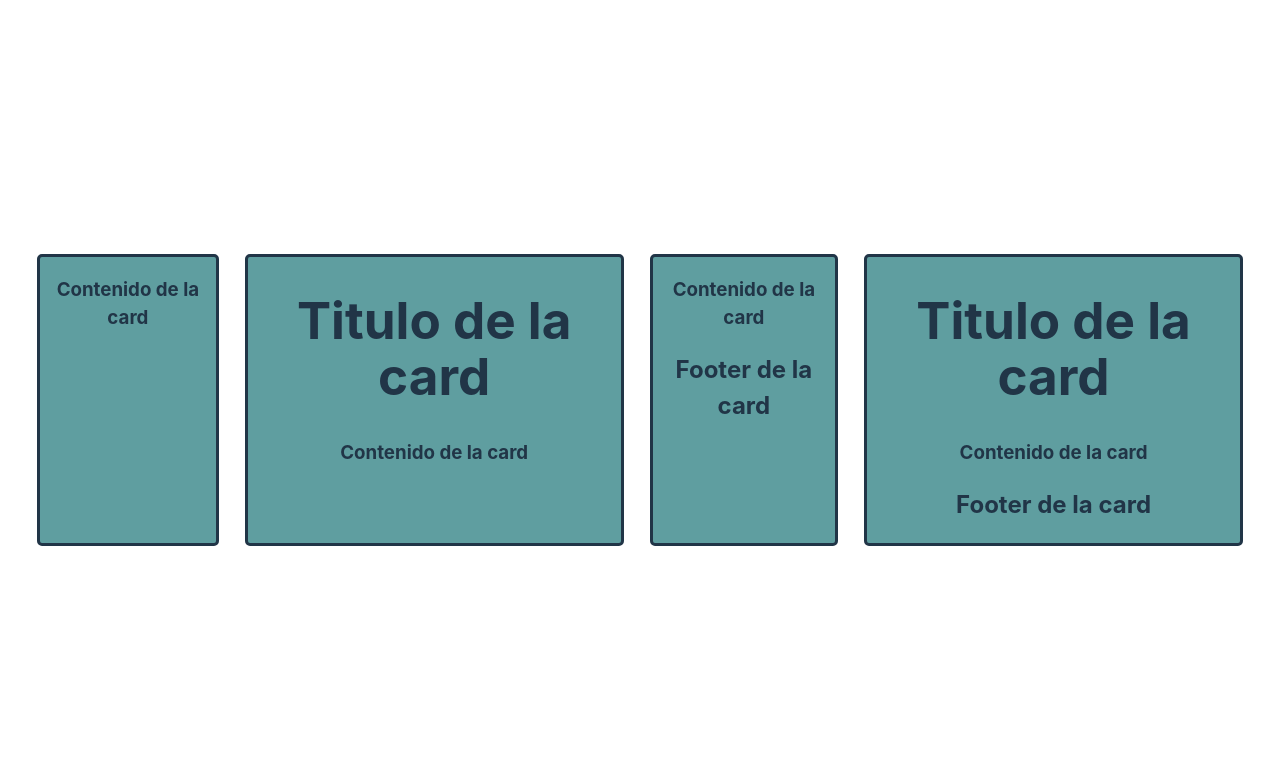
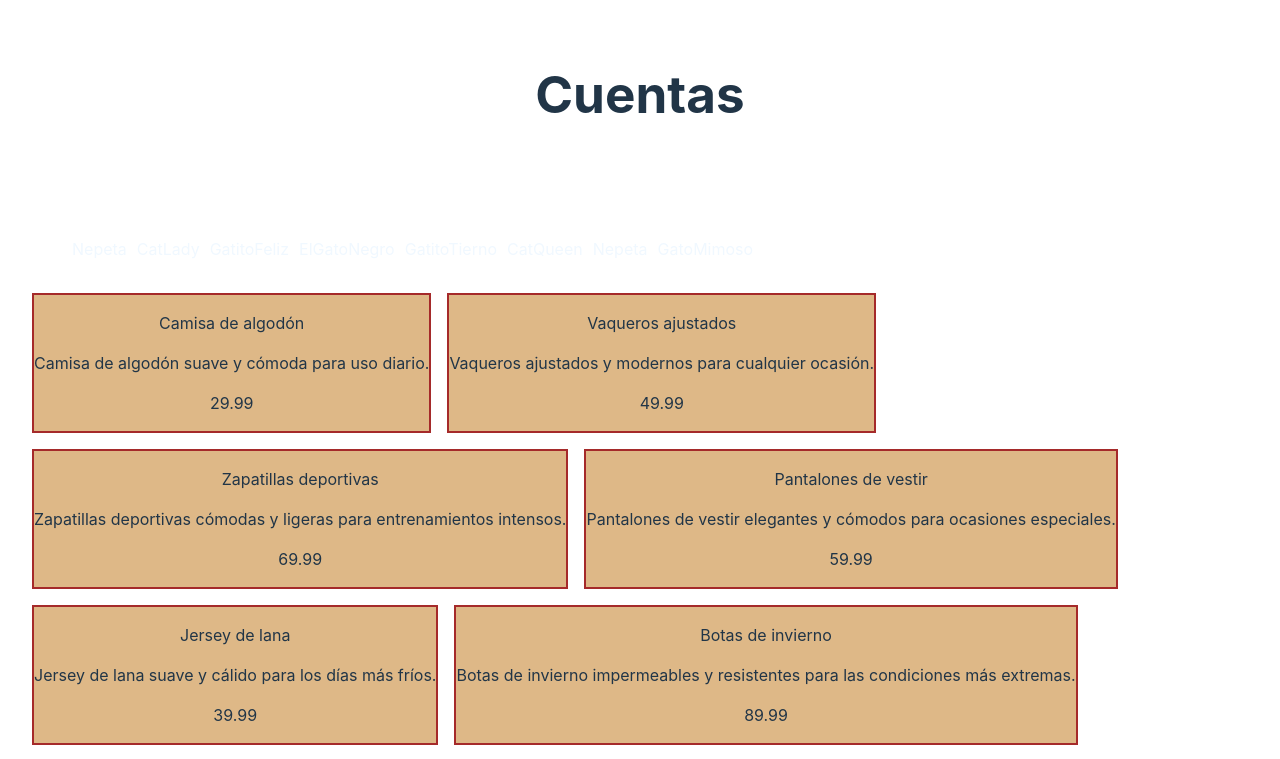
Before and after one commit to chuttmateo/ejercicios-front3, a React (Vite) app: page / in a window 1280 px wide. Shown: the top 759 px of the page. Built offline with nearby package versions, Linux system fonts and the light colour scheme.

Commit message:
ejercicio 5

```diff
--- /dev/null
+++ b/src/ejercicios/ejercicio-clase-6/Clase6.css
@@ -0,0 +1,28 @@
+#root {
+    max-width: 1280px;
+    margin: 0 auto;
+    padding: 2rem;
+    text-align: center;
+
+  }
+  .catalogo{
+    display: flex;
+    flex-wrap: wrap;
+    gap: 16px;
+  }
+  .producto{
+    background-color: burlywood;
+    border: solid;
+    border-width: 2px;
+    border-color: brown;
+  }
+  .cuentas, .usuarios{
+    display: flex;
+    list-style: none;
+    color: aliceblue;
+    gap: 10px;
+  }
+  .cuenta{
+    text-decoration: none;
+    color: white;
+  }
--- /dev/null
+++ b/src/ejercicios/ejercicio-clase-6/Clase6.jsx
@@ -0,0 +1,50 @@
+import "./Clase6.css";
+import products from "../../fakeApi/products.json";
+import cuentas from "../../fakeApi/accounts.json";
+import Producto from "./producto/Producto";
+import usuarios from "../../fakeApi/users.json";
+import Usuario from "./usuario/Usuario";
+
+function Clase6() {
+  let arr = products.map((p) => {
+    return (
+      <Producto
+        key={p.id}
+        nombre={p.nombre}
+        descripcion={p.descripcion}
+        precio={p.precio}
+      />
+    );
+  });
+
+  let arrCuentas = cuentas.map((c) => {
+    return (
+      <li key={c.account}>
+        <a
+          className="cuenta"
+          target="_blank"
+          href={`https://twitter.com/${c.account}`}
+          rel="noreferrer"
+        >
+          {c.userName}
+        </a>
+      </li>
+    );
+  });
+
+  let arrUsuarios = usuarios.map((user) => {
+    return (
+        <Usuario key={user.email} apodo={user.apodo} />
+    );
+  });
+
+  return (
+    <>
+      <h1>Cuentas</h1>
+      <ul className="cuentas">{arrCuentas}</ul>
+      <ul className="usuarios">{arrUsuarios}</ul>
+      <div className="catalogo">{arr}</div>
+    </>
+  );
+}
+export default Clase6;
--- /dev/null
+++ b/src/ejercicios/ejercicio-clase-6/producto/Producto.jsx
@@ -0,0 +1,11 @@
+/* eslint-disable react/prop-types */
+function Producto(props) {
+    return(
+        <div className="producto">
+            <p>{props.nombre}</p>
+            <p>{props.descripcion}</p>
+            <p>{props.precio}</p>
+        </div>
+    )
+}
+export default Producto
--- /dev/null
+++ b/src/ejercicios/ejercicio-clase-6/usuario/Usuario.jsx
@@ -0,0 +1,10 @@
+/* eslint-disable react/prop-types */
+function Usuario(props) {
+
+    return (
+        <div>
+            <p>{props.apodo}</p>
+        </div>
+    )
+}
+export default Usuario
--- a/src/main.jsx
+++ b/src/main.jsx
@@ -1,7 +1,7 @@
 import React from 'react'
 import ReactDOM from 'react-dom/client'
 import './index.css'
-import Clase from './ejercicios/ejercicio-clase-4/Clase4'
+import Clase from './ejercicios/ejercicio-clase-6/Clase6'
 
 ReactDOM.createRoot(document.getElementById('root')).render(
   //<React.StrictMode>
```
